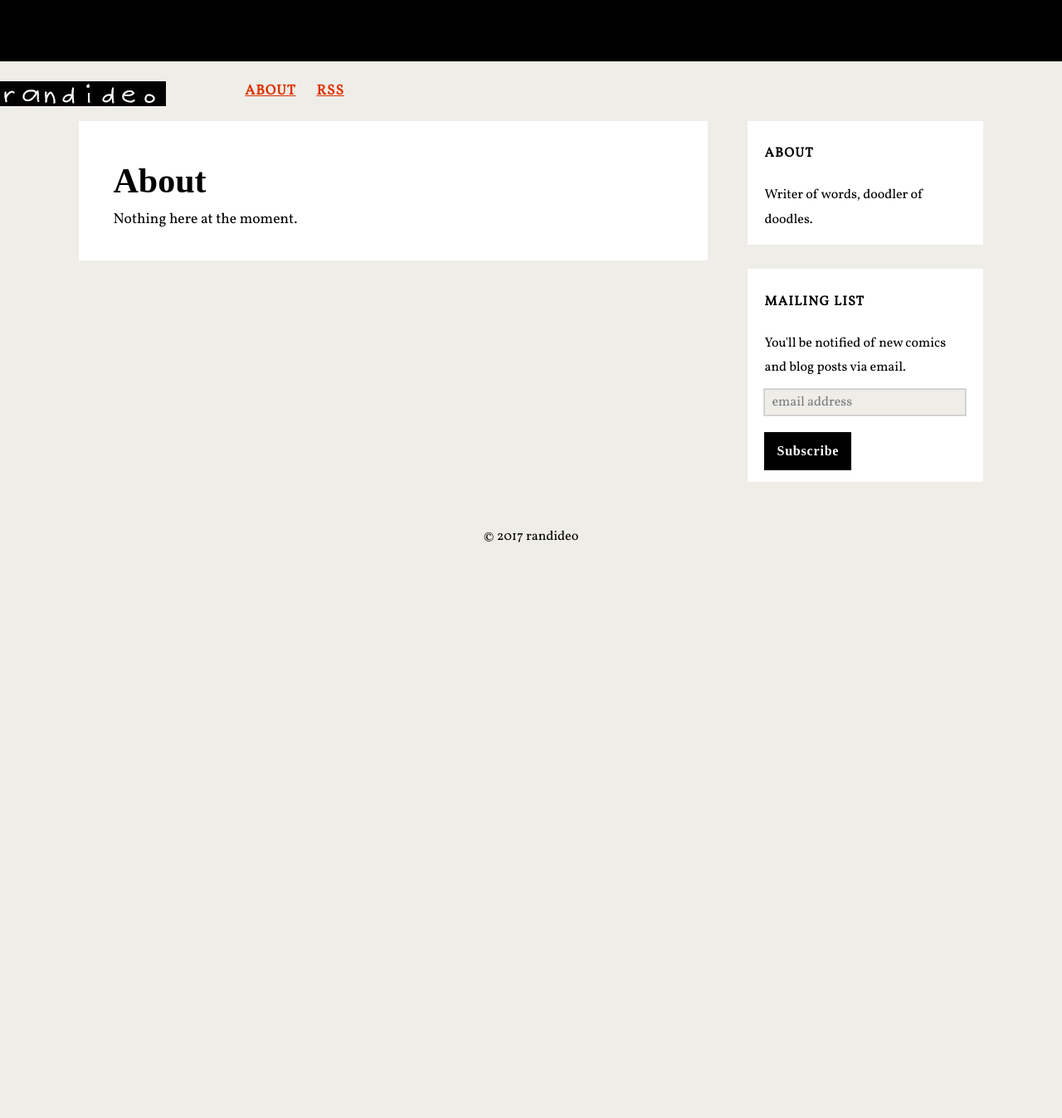
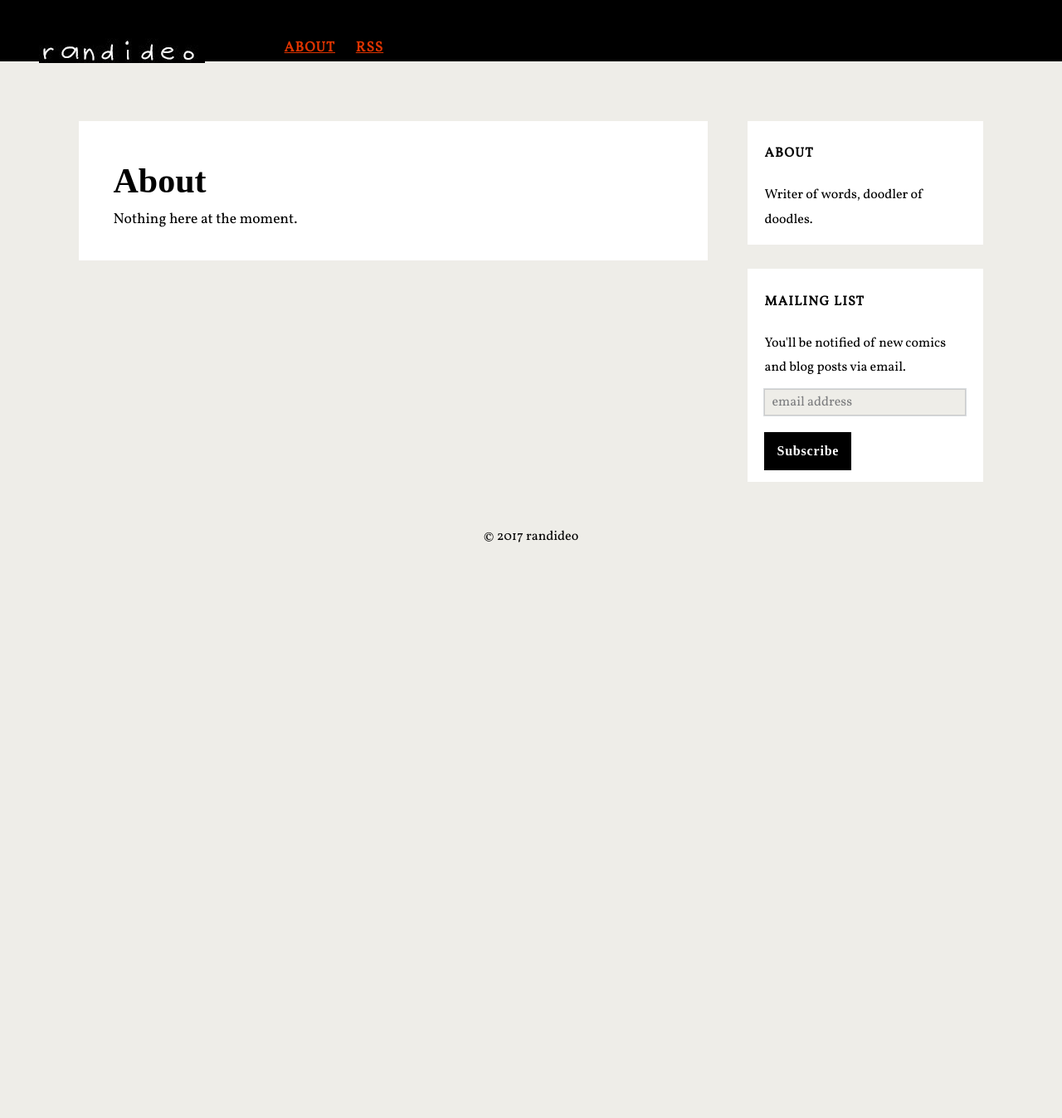
Before and after one commit to randideo/randideo.github.io, a Jekyll site: the page built from about.html, in a window 1280 px wide. Shown: the whole page at 83% size. Built offline with Jekyll 4.4.1, drawn with Linux system fonts in a browser that asks for light colours; nearby versions of some CDN libraries; some web fonts are replaced; comment, search, counter and statistics services are not loaded; after the commit the page ends 1295 px from its top, so only the background shows below that.

Commit message:
Update header.html

```diff
--- a/_includes/header.html
+++ b/_includes/header.html
@@ -25,20 +25,8 @@
 
 
 
-<nav style="font-weight: bold;
-font-size: 17px;
-letter-spacing: 1px;
-text-transform: uppercase;
-line-height: 23px;
-width: 100%;
-min-height: 75em;
-max-width: 25em;
-position: absolute;
-top: 4.275em;
-left: 0;
-padding-top: 1.5em;
-text-align: center;
-z-index: -1;">
+<nav style="font-weight: bold; font-size: 17px; letter-spacing: 1px; text-transform: uppercase; line-height: 23px; width: 100%; min-height: 75em; max-width: 25em;
+position: absolute; padding-top: 1.5em; text-align: center;>
   <div style="padding-bottom: 0;">
     <h1 style="float: left; margin: 0 0 1em 0; cursor: pointer; letter-spacing: 0.8px; font-size: 20px; line-height: 28px;"><a href="{{ '/' | prepend: site.baseurl }}">
 <img src="http://randideo.com/imgs/randideo_logo.jpg">
```
